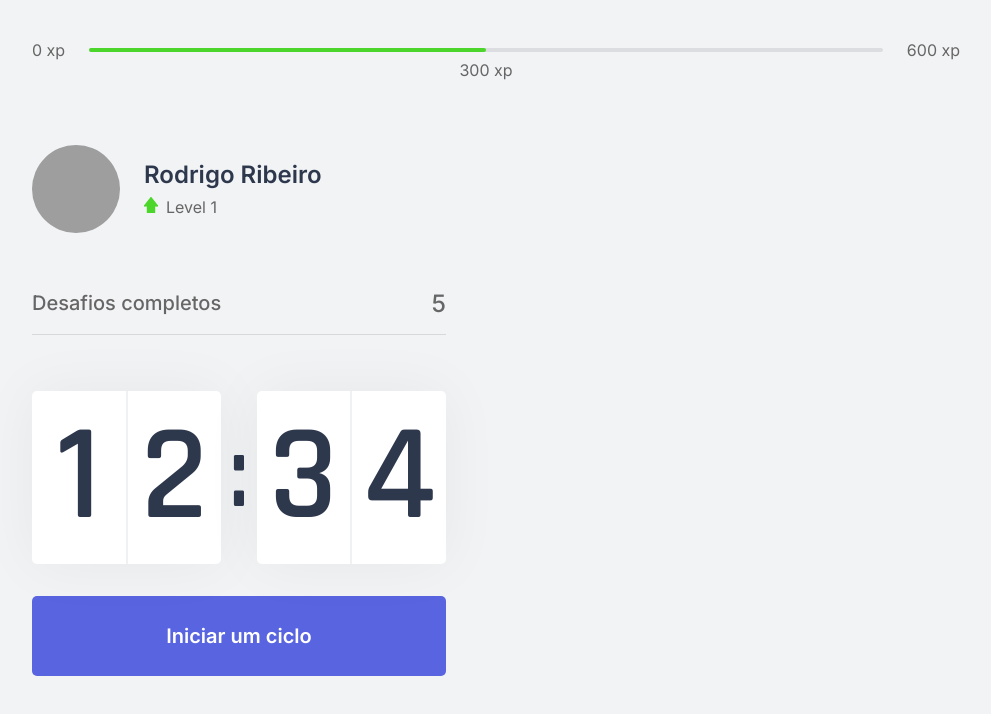
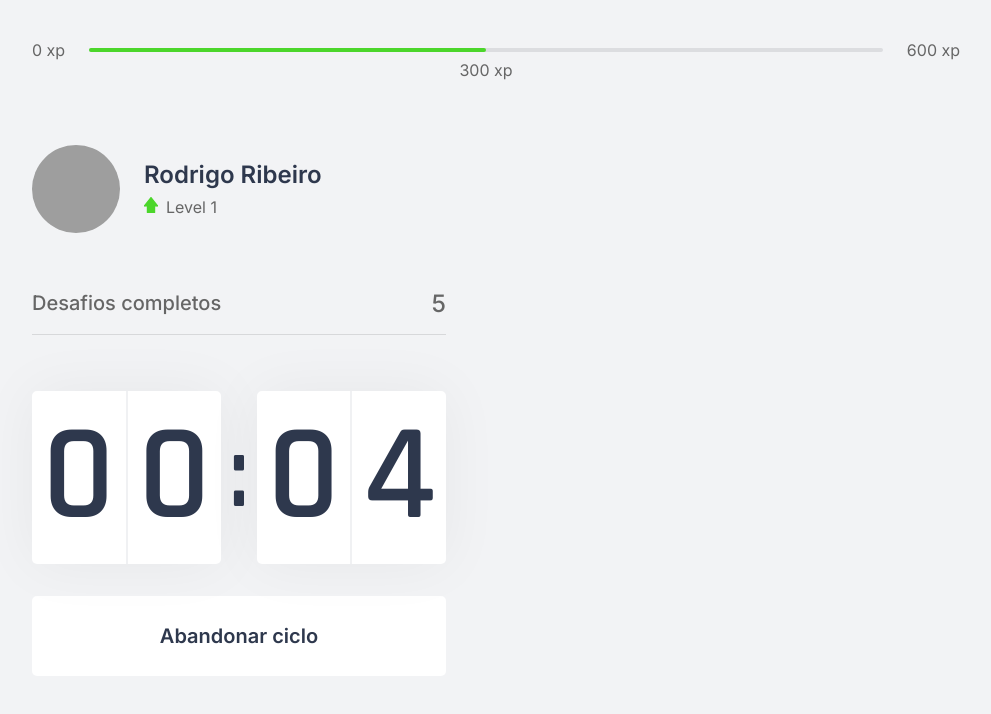
Before and after one commit to rdgrb/nlw-move-it, a Next.js app: page / in a window 1280 px wide. Both pictures are taken after a click on the button "Iniciar um ciclo". Shown: the top 714 px of the page, without its empty margins (144-1135 px from the left). Built offline with nearby package versions, Linux system fonts and the light colour scheme; grey boxes are pictures that could not be loaded.

Commit message:
Adicionado lógica do componente de Countdown

```diff
--- a/src/components/Countdown.tsx
+++ b/src/components/Countdown.tsx
@@ -1,23 +1,74 @@
+import { useState, useEffect } from "react";
 import styles from "../styles/components/Countdown.module.css";
 
+let countdownTimeout: NodeJS.Timeout;
+
 export function Countdown() {
+    const [time, setTime] = useState(0.1 * 60);
+    const [isActive, setIsActive] = useState(false);
+    const [hasFinished, setHasFinished] = useState(false);
+
+    const minutes = Math.floor(time / 60);
+    const seconds = time % 60;
+
+    const [minuteLeftLabel, minuteRightLabel] = String(minutes).padStart(2, "0").split("");
+    const [secondLeftLabel, secondRightLabel] = String(seconds).padStart(2, "0").split("");
+
+    function start() {
+        setIsActive(true);
+    }
+
+    function reset() {
+        clearTimeout(countdownTimeout);
+        setIsActive(false);
+        setTime(0.1 * 60);
+    }
+
+    useEffect(() => {
+        if (isActive && time > 0) {
+            countdownTimeout = setTimeout(() => {
+                setTime(time - 1);
+            }, 1000);
+        } else if (isActive && time == 0) {
+            setHasFinished(true);
+            setIsActive(false);
+        }
+    }, [isActive, time])
+
     return (
         <div>
             <div className={styles.countdownContainer}>
                 <div>
-                    <span>1</span>
-                    <span>2</span>
+                    <span>{minuteLeftLabel}</span>
+                    <span>{minuteRightLabel}</span>
                 </div>
                 <span>:</span>
                 <div>
-                    <span>3</span>
-                    <span>4</span>
+                    <span>{secondLeftLabel}</span>
+                    <span>{secondRightLabel}</span>
                 </div>
             </div>
 
-            <button type="button" className={styles.countdownButton}>
-                Iniciar um ciclo
-            </button>
+            {hasFinished ? (
+                <button disabled className={styles.countdownButton}>
+                    Ciclo terminado
+                </button>
+            ) : (
+                <>
+                    {isActive ? (
+                        <button onClick={reset}
+                            type="button" className={`${styles.countdownButton} ${styles.countdownButtonActive}`}>
+                            Abandonar ciclo
+                        </button>
+                    ) : (
+                        <button onClick={start}
+                            type="button" className={styles.countdownButton}>
+                            Iniciar um ciclo
+                        </button>
+                    )}
+                </>
+            )}
+
         </div>
     )
 }
--- a/src/styles/components/Countdown.module.css
+++ b/src/styles/components/Countdown.module.css
@@ -55,6 +55,22 @@
     transition: background-color 0.2s;
 }
 
-.countdownButton:hover {
+.countdownButton:not(:disabled):hover {
     background: var(--blue-dark);
 }
+
+.countdownButtonActive {
+    background: var(--white);
+    color: var(--title);
+}
+
+.countdownButtonActive:not(:disabled):hover {
+    background: var(--red);
+    color: var(--white);
+}
+
+.countdownButton:disabled {
+    background: var(--white);
+    color: var(--text);
+    cursor: not-allowed;
+}
```
